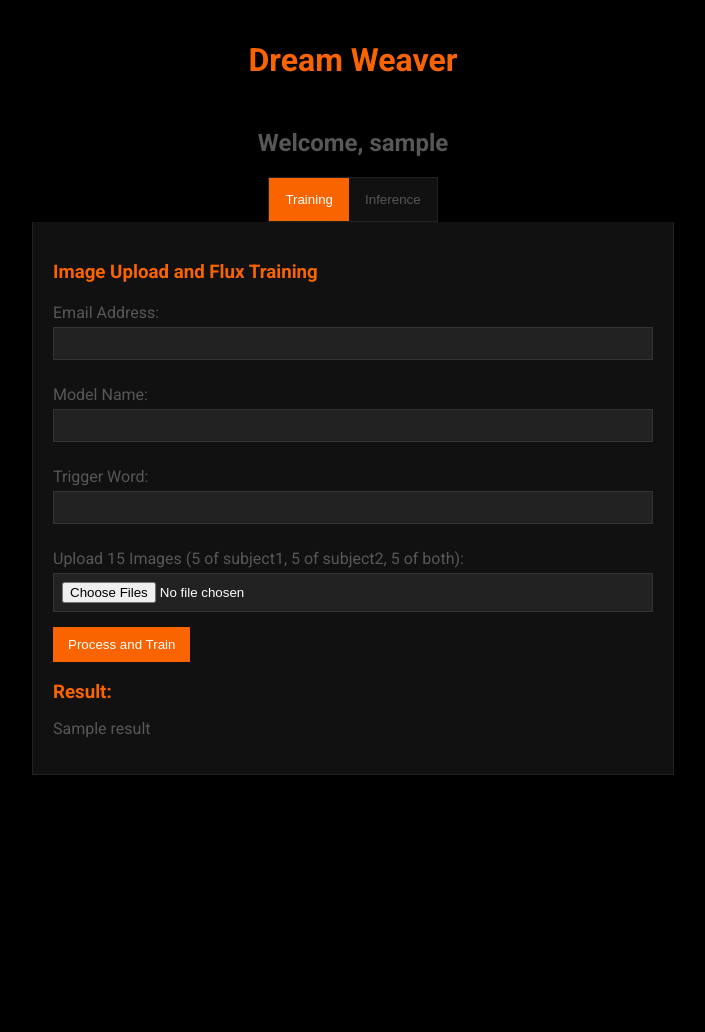
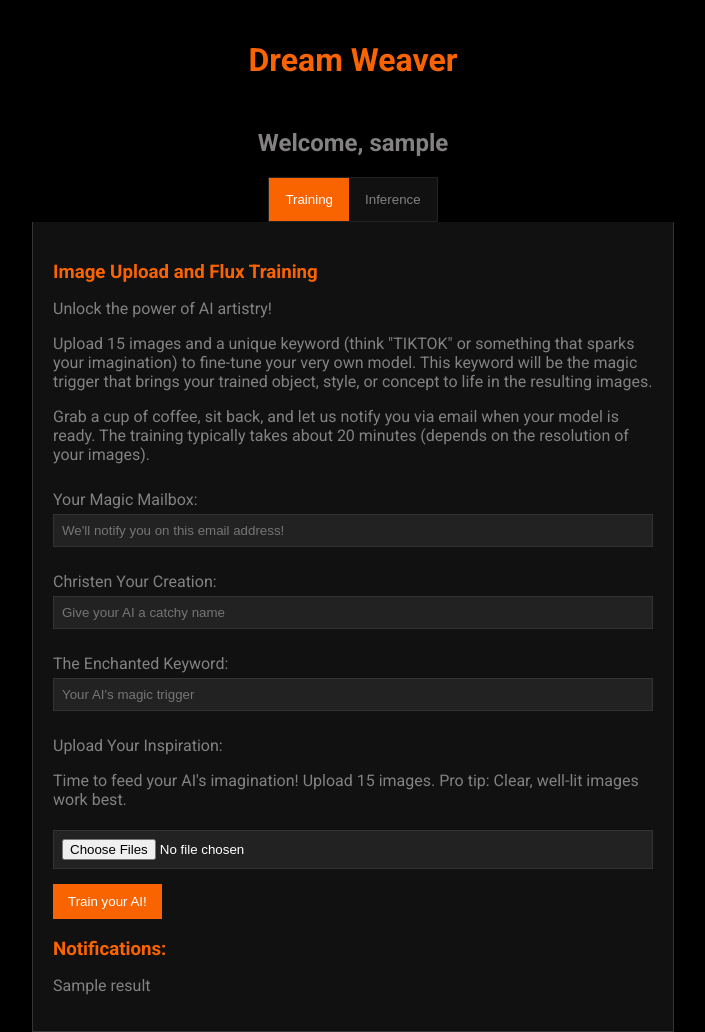
Before and after one commit to asubhekar/vetturaproject, a FastAPI app: template templates/app.html in a window 1280 px wide. Shown: the whole page, without its empty margins (287-992 px from the left). Before the commit the page ends 775 px from the top, so only its background shows below. Run offline with FastAPI, Linux system fonts and the light colour scheme; the template is opened without the code that fills it: most values are stand-ins (such as "Sample title", 1, 10 or a date in 2020).

Commit message:
UI Updates

```diff
--- a/app.py
+++ b/app.py
@@ -224,4 +224,4 @@ async def process_images_and_train(background_tasks: BackgroundTasks, username,
     hf_token, hf_user = fetch_db(username)
     #await zip_and_upload_images(images, hf_user, hf_token, model_name)
     background_tasks.add_task(run_training, hf_user, hf_token, model_name, trigger, username, email_id)
-    return "Training started in the background"
+    return "Your AI is learning. You will be notified via email once it is completed. Once trained, the model can be found in your HuggingFace account."
--- a/inference.py
+++ b/inference.py
@@ -58,6 +58,7 @@ def get_latest_model_version(model_owner, model_name, api_token):
 
 def run_inference(model_name, prompt):
     replicate_client = replicate.Client(api_token="r8_EBW5V3SAopFXqoSKwSldKIzzu8TsMXM0wCia4")
+    prompt += "Realistic"
     try:
         latest_version = get_latest_model_version("asubhekar", model_name,"r8_EBW5V3SAopFXqoSKwSldKIzzu8TsMXM0wCia4")
         model = f"asubhekar/{model_name}:{latest_version}"
--- a/requirements.txt
+++ b/requirements.txt
@@ -8,6 +8,6 @@ requests
 huggingface_hub
 replicate
 openai
+google-cloud-sql-connector
 sqlalchemy
 sendgrid
-cloud-sql-python-connector[pg8000]
--- a/templates/app.html
+++ b/templates/app.html
@@ -7,7 +7,7 @@
         body {
             font-family: 'Roboto', sans-serif;
             background-color: #000;
-            color: #575757;
+            color: #838181;
             display: flex;
             flex-direction: column;
             align-items: center;
@@ -36,7 +36,7 @@
             cursor: pointer;
             padding: 14px 16px;
             transition: 0.3s;
-            color: #575757;
+            color: #838181;
         }
         .tab button:hover {
             background-color: #333;
@@ -49,7 +49,7 @@
         .tabcontent {
             display: none;
             padding: 20px;
-            border: 1px solid #222;
+            border: 1px solid #363434;
             border-top: none;
             background-color: #111;
             width: 80%;
@@ -62,7 +62,7 @@
         }
         label {
             margin-top: 10px;
-            color: #575757;
+            color: #838181;
         }
         input[type="text"],
         input[type="email"],
@@ -141,29 +141,50 @@
 
     <div id="Training" class="tabcontent">
         <h3>Image Upload and Flux Training</h3>
+        <p>
+            Unlock the power of AI artistry!
+        </p>
+        <p>
+            Upload 15 images and a unique keyword (think "TIKTOK" or something that sparks your imagination) to fine-tune your very own model. This keyword will be the magic trigger that brings your trained object, style, or concept to life in the resulting images.
+        </p>
+        <p>
+            Grab a cup of coffee, sit back, and let us notify you via email when your model is ready. The training typically takes about 20 minutes (depends on the resolution of your images).
+        </p>
         <form action="/process" method="post" enctype="multipart/form-data">
-            <label for="email_id">Email Address:</label>
-            <input type="email" id="email_id" name="email_id" required>
+            <label for="email_id">Your Magic Mailbox:</label>
+            <input type="email" id="email_id" name="email_id" required placeholder="We'll notify you on this email address!">
 
-            <label for="model_name">Model Name:</label>
-            <input type="text" id="model_name" name="model_name" required>
+            <label for="model_name">Christen Your Creation:</label>
+            <input type="text" id="model_name" name="model_name" required placeholder="Give your AI a catchy name">
 
-            <label for="trigger_word">Trigger Word:</label>
-            <input type="text" id="trigger_word" name="trigger_word" required>
+            <label for="trigger_word">The Enchanted Keyword:</label>
+            <input type="text" id="trigger_word" name="trigger_word" required placeholder="Your AI's magic trigger">
 
-            <label for="images">Upload 15 Images (5 of subject1, 5 of subject2, 5 of both):</label>
+            <label for="images">Upload Your Inspiration:</label>
+            <p class="helper-text">Time to feed your AI's imagination! Upload 15 images. Pro tip: Clear, well-lit images work best.</p>
             <input type="file" id="images" name="images" multiple accept="image/*" required>
 
-            <input type="submit" value="Process and Train">
+            <input type="submit" value="Train your AI!">
         </form>
         {% if result %}
-            <h3>Result:</h3>
+            <h3>Notifications:</h3>
             <p>{{ result }}</p>
         {% endif %}
     </div>
 
     <div id="Inference" class="tabcontent">
         <h3>Model Inference</h3>
+
+        <p>
+            Congratulations, AI artist! Your model training is complete, and your digital creations are ready to shine.
+        </p>
+        <p>
+            Below, you'll find a gallery of your trained models, each waiting to spark your imagination.
+        </p>
+        <p>
+            Choose your desired model, craft a prompt, and don't forget to sprinkle in your magic trigger word to summon the full power of your AI companion.
+            Let's paint the digital canvas with your unique vision!
+        </p>
         <form action="/inference" method="post">
             <label for="model_name">Select Model:</label>
             <select id="model_name" name="model_name" required>
@@ -191,6 +212,9 @@
         {% if inference_result %}
             <h3>Generated Image:</h3>
             <img src="{{ inference_result }}" alt="Generated Image">
+            <p>
+                <a href="{{ inference_result }}" download="ai_masterpiece.png" class="download-link">Download your generation!</a>
+            </p>
         {% endif %}
     </div>
 
```
Also changed, not shown: main.py (+0 -8 lines), 1 other file.
